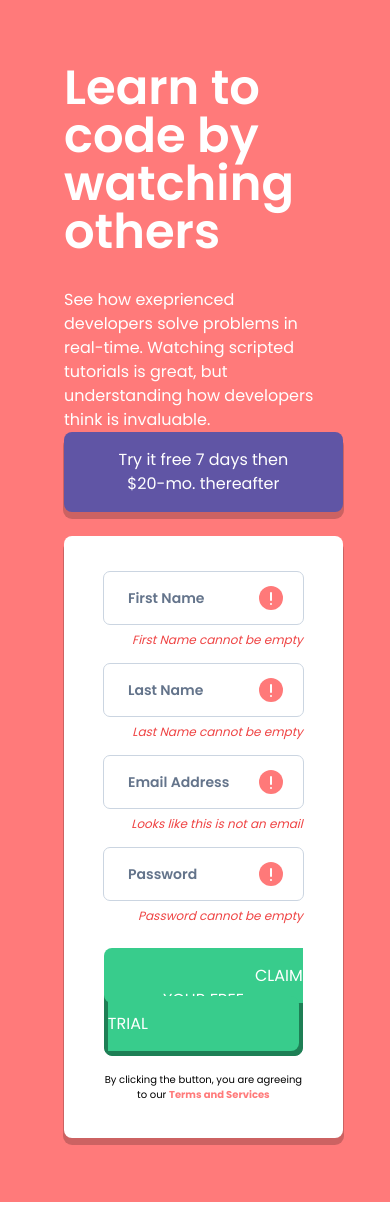
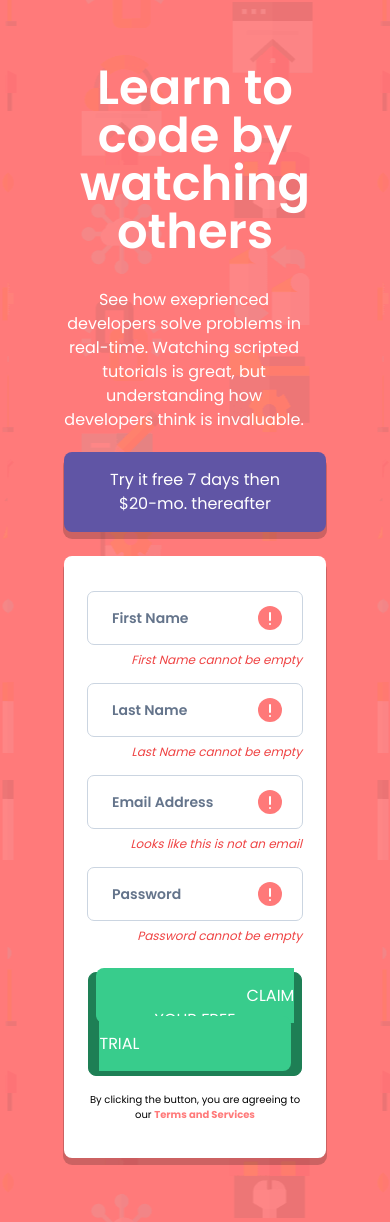
Before and after one commit to Bubblecrown/Sign-up-page, a React (Create React App) app: page / in a window 390 px wide. Built offline with nearby package versions, Linux system fonts and the light colour scheme.

Commit message:
fix padding responsive

```diff
--- a/src/components/FormComponent.js
+++ b/src/components/FormComponent.js
@@ -6,7 +6,7 @@ export default function FormComponent() {
   const formValidation = ({ handleChange, handleSubmit, values }) => {
     return (
       <form
-        className="py-9 px-10 bg-white rounded-lg shadow-custom-shadow "
+        className="py-9 lg:px-10 s:px-6 bg-white rounded-lg shadow-custom-shadow "
         onSubmit={handleSubmit}
       >
         <div className="form-controls">
--- a/src/pages/Signup.js
+++ b/src/pages/Signup.js
@@ -3,8 +3,8 @@ import FormComponent from "../components/FormComponent";
 
 export default function Signup() {
   return (
-    <div className=" lg:px-52 sm:px-16 s:px-16 s:py-16 w-screen h-full bg-[color:var(--Red)] lg:bg-hero-pattern lg:bg-no-repeat sm:h-screen  lg:py-0 bg-auto bg-center font-font md:py-20 md:bg-hero-pattern-mobile">
-      <main className="grid lg:grid-cols-2 lg:h-screen sm:h-full items-center sm:grid-cols-1 ">
+    <div className=" lg:px-52 sm:px-16 s:px-16 lg:py-0 md:py-20 s:py-16 w-screen h-full bg-[color:var(--Red)] lg:bg-hero-pattern lg:bg-no-repeat sm:h-screen bg-auto bg-center font-font py-0  s:bg-hero-pattern-mobile md:text-left s:text-center">
+      <main className="grid lg:grid-cols-2 lg:h-screen sm:h-full items-center sm:grid-cols-1 lg:gap-0 s:gap-5 ">
         <section className=" text-white flex flex-col ">
           <h1 className=" text-5xl font-semibold mb-8">
             Learn to code by watching others
--- a/tailwind.config.js
+++ b/tailwind.config.js
@@ -5,7 +5,7 @@ module.exports = {
     extend: {
       backgroundImage: {
         "hero-pattern": "url('/public/assets/bg-intro-desktop.png')",
-        "hero-pattern-mobile": "url('/public/assets/bg-intro-mobile.png')"
+        "hero-pattern-mobile": "url('/public/assets/bg-intro-mobile.png')",
       },
     },
     fontFamily: {
@@ -16,7 +16,21 @@ module.exports = {
       "submit-shadow": "0px 2px 0px 1px rgba(0,0,0,0.5)",
     },
     screens: {
-      's': '375px',
+      "s": "375px",
+      'sm': '640px',
+      // => @media (min-width: 640px) { ... }
+
+      'md': '768px',
+      // => @media (min-width: 768px) { ... }
+
+      'lg': '1024px',
+      // => @media (min-width: 1024px) { ... }
+
+      'xl': '1280px',
+      // => @media (min-width: 1280px) { ... }
+
+      '2xl': '1536px',
+      // => @media (min-width: 1536px) { ... }
     },
   },
   plugins: [],
```
